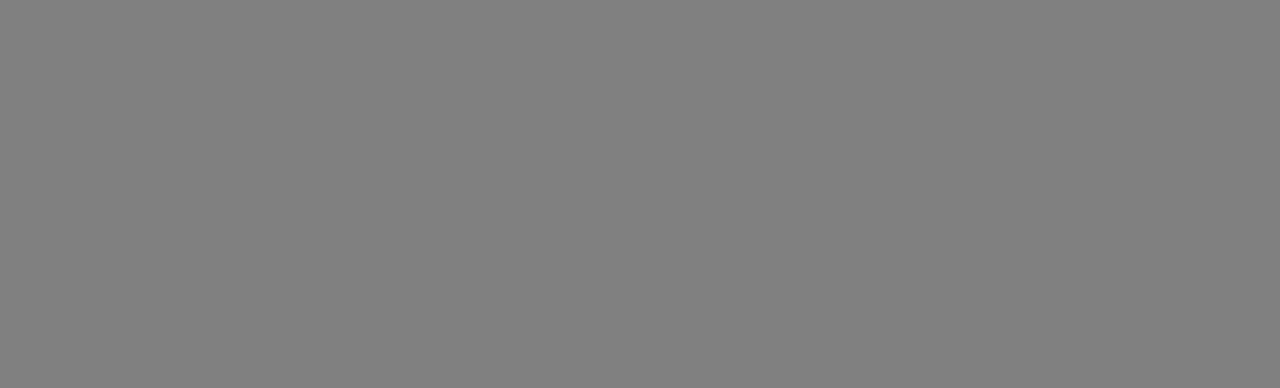
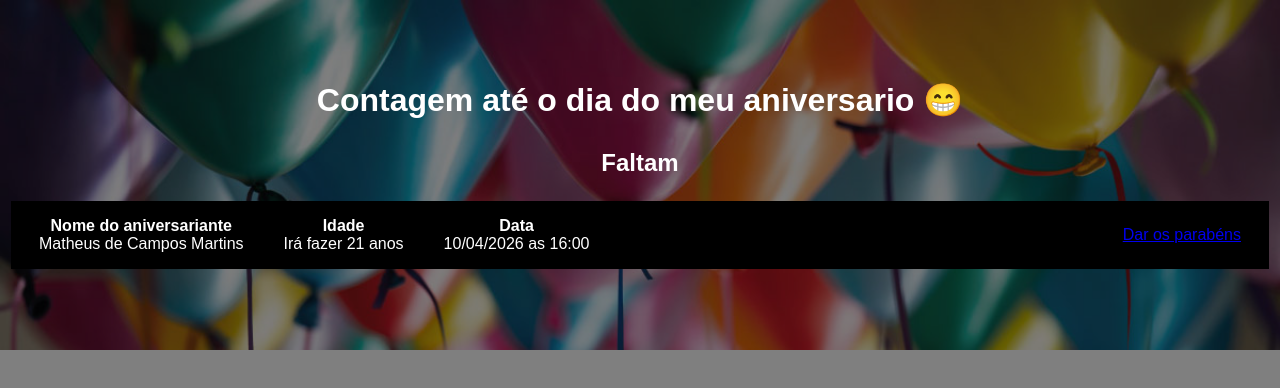
Before and after one commit to MatheusMartinsN1/projeto_aniversario, a website: page src/index.html in a window 1280 px wide. Drawn offline with nearby package versions, Linux system fonts and the light colour scheme; files that its build step writes are made by us from their sources; files whose address does not match are found by name.

Commit message:
header quase finalizado

```diff
--- a/src/index.html
+++ b/src/index.html
@@ -7,6 +7,29 @@
     <link rel="stylesheet" href="../dist/styles/main.css">
 </head>
 <body>
+    <header class="header">
+        <div class="header__container">
+            <h1>Contagem até o dia do meu aniversario &#x1F601</h1>
+            <h2>Faltam <span id="contagem"></span></h2>
 
+            <div class="info-bar">
+                <ul class="info-bar__infos">
+                    <li class="info-bar__infos__item">
+                        <strong>Nome do aniversariante</strong>
+                        Matheus de Campos Martins
+                    </li>
+                    <li class="info-bar__infos__item">
+                        <strong>Idade</strong>
+                        Irá fazer 21 anos
+                    </li>
+                    <li class="info-bar__infos__item">
+                        <strong>Data</strong>
+                        10/04/2026 as 16:00
+                    </li>
+                </ul>
+                <a class="button" href="#">Dar os parabéns</a>
+            </div>
+        </div>
+    </header>
 </body>
 </html>
--- /dev/null
+++ b/src/styles/_header.scss
@@ -0,0 +1,33 @@
+.header {
+    background: url(../../dist/images/header_image.jpg);
+    background-repeat: no-repeat;
+    background-size: cover;
+    height: 350px;
+    padding: 1px;
+
+    &::before {
+        position: absolute;
+        top: 0;
+        left: 0;
+        width: 100%;
+        height: 100%;
+        background-color: #000;
+        content: '';
+        opacity: .5;
+    }
+
+    &__container {
+        position: relative;
+        text-align: center;
+        color: #fff;
+
+        h1 {
+            margin-top: 80px;
+        }
+
+        h2 {
+            margin-top: 30px;
+            margin-bottom: 24px;
+        }
+    }
+}
--- /dev/null
+++ b/src/styles/_info_bar.scss
@@ -0,0 +1,21 @@
+.info-bar {
+    display: flex;
+    justify-content: space-between;
+    align-items: center;
+    padding: 16px 28px;
+    margin: 0px 10px;
+    background-color: #000;
+
+
+    &__infos {
+        display: flex;
+        gap: 40px;
+
+        &__item {
+
+            strong {
+                display: block;
+            }
+        }
+    }
+}
--- a/src/styles/main.scss
+++ b/src/styles/main.scss
@@ -1,3 +1,10 @@
-body {
-    background-color: grey;
+@use 'header';
+@use 'info_bar';
+
+* {
+    margin: 0px;
+    padding: 0px;
+    box-sizing: border-box;
+    font-family: Arial, Helvetica, sans-serif;
+    list-style: none;
 }
```
Also changed, not shown: src/images/header_image.jpg (added).
